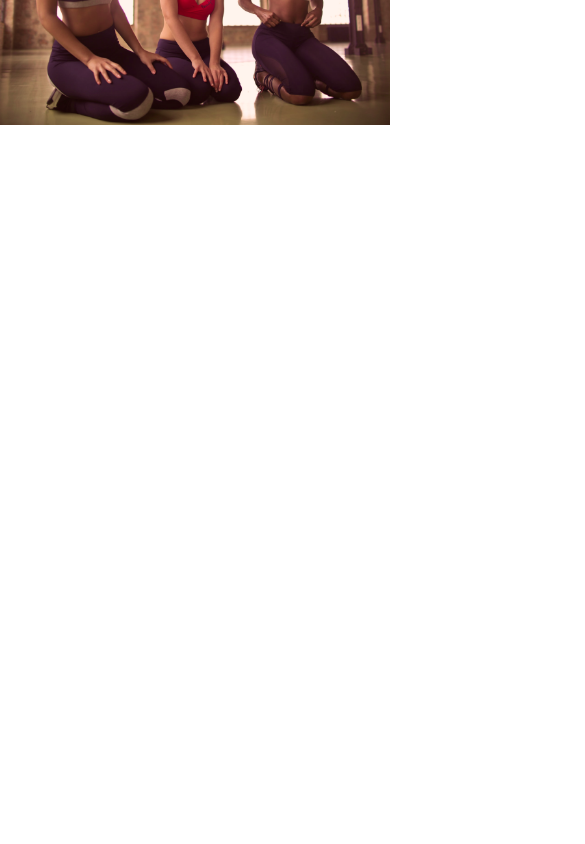
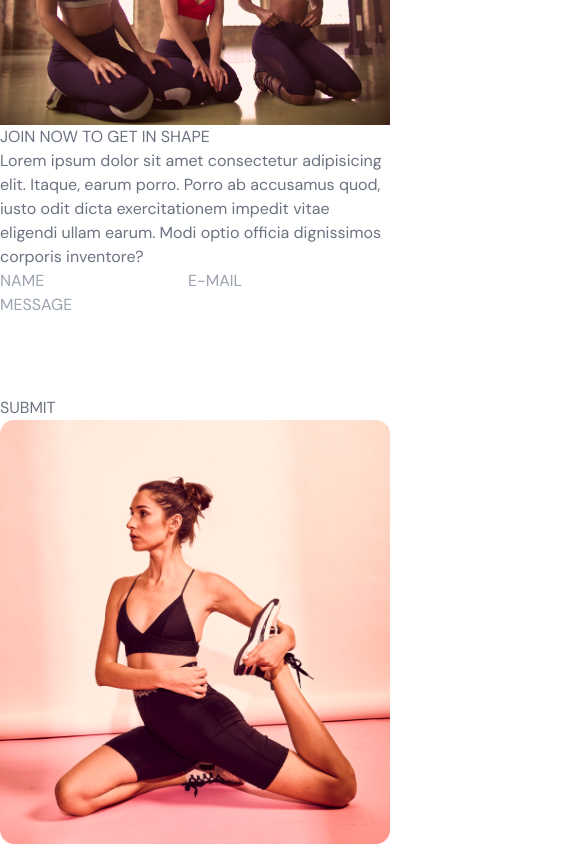
Before and after one commit to busrapnar/fitness-app, a React (Vite) app: page / in a window 390 px wide. Shown: the part 5500-6344 px from the top of the page, 585 px wide, since content can reach past the window. Before the commit the page ends 5625 px from the top, so only its background shows below. Built offline with nearby package versions, Linux system fonts and the light colour scheme.

Commit message:
Contact Page Completed

```diff
--- a/package.json
+++ b/package.json
@@ -11,10 +11,14 @@
   },
   "dependencies": {
     "@heroicons/react": "^2.1.1",
+    "@types/react-slick": "^0.23.13",
     "framer-motion": "^11.0.2",
     "react": "^18.2.0",
     "react-anchor-link-smooth-scroll": "^1.0.12",
-    "react-dom": "^18.2.0"
+    "react-dom": "^18.2.0",
+    "react-hook-form": "^7.50.0",
+    "react-slick": "^0.30.1",
+    "slick-carousel": "^1.8.1"
   },
   "devDependencies": {
     "@types/node": "^20.11.5",
--- a/src/App.tsx
+++ b/src/App.tsx
@@ -4,6 +4,7 @@
 import Home from "./scenes/home";
 import Benefits from "./scenes/benefits";
 import OurClasses from "./scenes/ourClasses";
+import ContactUs from "./scenes/contactUs";
 
 function App() {
   const [selectedPage, setSelectedPage] = useState<SelectedPage>(
@@ -38,6 +39,7 @@
         <Home setSelectedPage={setSelectedPage} />
         <Benefits setSelectedPage= {setSelectedPage} />
         <OurClasses setSelectedPage= {setSelectedPage} />
+        <ContactUs setSelectedPage= {setSelectedPage}/>
       </div>
 
     </>
--- a/src/index.css
+++ b/src/index.css
@@ -1,4 +1,7 @@
 @import url('https://fonts.googleapis.com/css2?family=DM+Sans:opsz,wght@9..40,400;9..40,700&family=Montserrat:wght@700&display=swap');
+
+@import "slick-carousel/slick/slick.css";
+@import "slick-carousel/slick/slick-theme.css";
 
 @tailwind base;
 @tailwind components;
--- /dev/null
+++ b/src/scenes/contactUs/index.tsx
@@ -0,0 +1,148 @@
+import { SelectedPage } from '@/shared/types';
+import { motion } from 'framer-motion'
+import { useForm } from 'react-hook-form'
+import ContactUsPageGraphic from '@/assets/ContactUsPageGraphic.png'
+import HText from '../HText.tsx/HText';
+
+
+
+
+type Props = {
+  setSelectedPage: (value: SelectedPage) => void;
+}
+
+const ContactUs = ({ setSelectedPage }: Props) => {
+
+  const inputStyles = `mb-5 w-full rounded-lg bg-primary-300 px-5 py-3 placeholder-white`;
+
+  const {
+    register,
+    trigger,
+    formState: {errors}
+  } = useForm()
+
+  const onSubmit = async (e: any) => {
+    const isValid = await trigger();
+
+    if(!isValid){
+      e.preventDefault();
+    }
+  }
+  return (
+    <section id='contactus' className='mx-auto w-5/6 pt-24'>
+      <motion.div
+        onViewportEnter={() => setSelectedPage(SelectedPage.ContactUS)}
+      >
+        {/*Header */}
+        <motion.div
+          initial="hidden"
+          whileInView={"visible"}
+          viewport={{ once: true, amount: 0.5 }}
+          transition={{ duration: 0.5 }}
+          variants={{
+            hidden: { opacity: 0, x: -100 },
+            visible: { opacity: 1, x: 0 }
+          }}
+        >
+          <HText>
+            <span className='text-primary-500'>JOIN NOW</span> TO GET IN SHAPE
+          </HText>
+          <p className='my-5'>
+            Lorem ipsum dolor sit amet consectetur adipisicing elit. Itaque, earum porro. Porro ab accusamus quod, iusto odit dicta exercitationem impedit vitae eligendi ullam earum. Modi optio officia dignissimos corporis inventore?
+          </p>
+        </motion.div>
+        {/*FORM AND IMAGE */}
+        <div className='mt-10 justify-between gap-8 md:flex'>
+          <motion.div
+            className='mt-10 basis-3/5 md:mt-0'
+            initial="hidden"
+            whileInView={"visible"}
+            viewport={{ once: true, amount: 0.5 }}
+            transition={{ duration: 0.5 }}
+            variants={{
+              hidden: { opacity: 0, y: 50 },
+              visible: { opacity: 1, y: 0 }
+            }}
+          >
+            <form target='_blank' onSubmit={onSubmit} action='https://formsubmit.co/your@email.com' method='POST'>
+              <input
+              className={inputStyles}
+              type='text'
+              placeholder='NAME'
+              {...register("name",{
+                required:true,
+                maxLength:100
+              })}
+              />
+              {errors.name && (
+                <p className='mt-1 text-primary-500'>
+                  {errors.name.type === "required" && "This field is required."}
+                  {errors.name.type === "maxLength" && "Max length is 100 characters."}
+                </p>
+              )}
+
+              <input
+              className={inputStyles}
+              type='text'
+              placeholder='E-MAIL'
+              {...register("email",{
+                required:true,
+                pattern: /^[A-Z0-9._%+-]+@[A-Z0-9.-]+\.[A-Z]{2,}$/i
+              })}
+              />
+              {errors.email && (
+                <p className='mt-1 text-primary-500'>
+                  {errors.email.type === "required" && "This field is required."}
+                  {errors.email.type === "pattern" && "Invalid email adress."}
+                </p>
+              )}
+
+              <textarea
+              className={inputStyles}
+              placeholder='MESSAGE'
+              rows={4}
+              cols={500}
+              {...register("message",{
+                required:true,
+                maxLength:2000
+              })}
+              />
+              {errors.message && (
+                <p className='mt-1 text-primary-500'>
+                  {errors.message.type === "required" && "This field is required."}
+                  {errors.message.type === "maxLength" && "Max length is 2000 characters."}
+                </p>
+              )}
+
+              <button type='submit' className='mt-5 rounded-lg bg-secondary-500 px-20 py-3 transition duration-500 hover:text-white'>
+                SUBMIT
+              </button>
+            </form>
+          </motion.div>
+
+          <motion.div
+          className='relative mt-16 basis-2/5 md:mt-0'
+          initial="hidden"
+            whileInView={"visible"}
+            viewport={{ once: true, amount: 0.5 }}
+            transition={{ delay:0.2 , duration: 0.5 }}
+            variants={{
+              hidden: { opacity: 0, y: 50 },
+              visible: { opacity: 1, y: 0 }
+            }}
+          >
+            <div className='md:before:content-evolvetext w-full before:absolute before:-bottom-20 before:-right-10 before:z-[-1]'>
+              <img
+              className='w-full'
+              alt=''
+              src={ContactUsPageGraphic}
+              />
+            </div>
+          </motion.div>
+        </div>
+      </motion.div>
+    </section>
+  )
+}
+
+export default ContactUs
```
Also changed, not shown: 1 other file (tests, documents, lock files or other folders).
